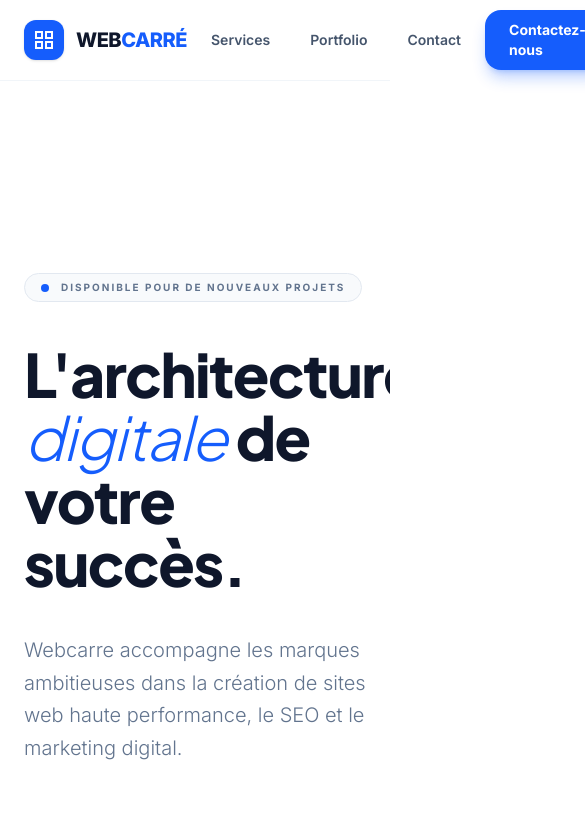
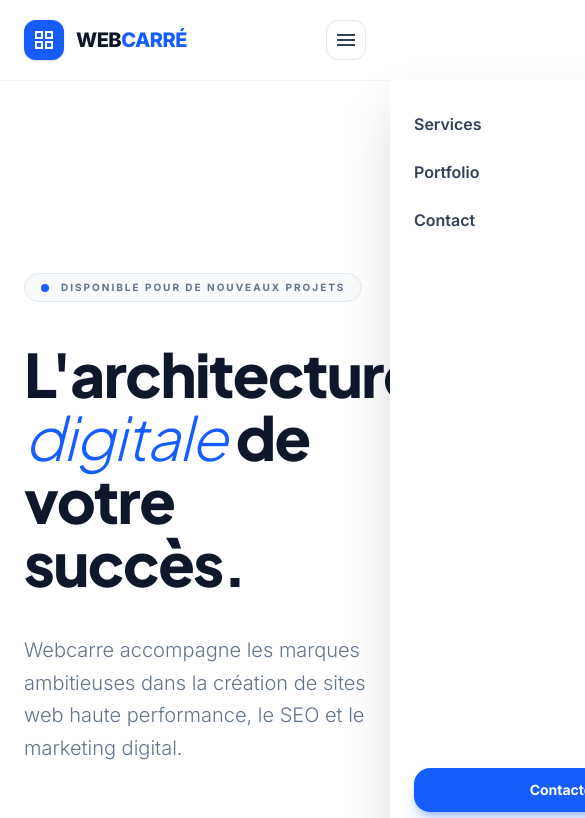
Before and after one commit to isazadesabuhi/webvous, a Next.js app: page / in a window 390 px wide. Shown: the top 818 px of the page, 585 px wide, since content can reach past the window. Built offline with nearby package versions, Linux system fonts and the light colour scheme.

Commit message:
Update Navbar.tsx

```diff
--- a/app/components/Navbar.tsx
+++ b/app/components/Navbar.tsx
@@ -1,4 +1,10 @@
+"use client";
+
+import { useState } from "react";
+
 export default function Navbar() {
+  const [open, setOpen] = useState(false);
+
   return (
     <header className="sticky top-0 z-50 border-b border-slate-100 bg-white backdrop-blur-md">
       <div className="mx-auto flex h-20 max-w-7xl items-center gap-6 px-6">
@@ -10,7 +16,7 @@ export default function Navbar() {
             WEB<span className="text-blue-600">CARRÉ</span>
           </span>
         </a>
-        <nav className="flex flex-1 items-center justify-center gap-10 text-sm font-semibold text-slate-600">
+        <nav className="hidden flex-1 items-center justify-center gap-10 text-sm font-semibold text-slate-600 md:flex">
           <a className="transition-colors hover:text-blue-600" href="/services">
             Services
           </a>
@@ -21,12 +27,50 @@ export default function Navbar() {
             Contact
           </a>
         </nav>
-        <a
-          className="rounded-2xl bg-blue-600 px-6 py-2.5 text-sm font-bold text-white shadow-lg shadow-blue-600/30 transition-all hover:bg-blue-500"
-          href="/contact"
-        >
-          Contactez-nous
-        </a>
+        <div className="ml-auto flex items-center gap-3 md:ml-0">
+          <a
+            className="hidden rounded-2xl bg-blue-600 px-6 py-2.5 text-sm font-bold text-white shadow-lg shadow-blue-600/30 transition-all hover:bg-blue-500 md:inline-flex"
+            href="/contact"
+          >
+            Contactez-nous
+          </a>
+          <button
+            aria-controls="primary-menu"
+            aria-expanded={open}
+            aria-label="Ouvrir le menu"
+            className="flex size-10 items-center justify-center rounded-xl border border-slate-200 text-slate-700 transition-colors hover:bg-slate-50 md:hidden"
+            onClick={() => setOpen((value) => !value)}
+            type="button"
+          >
+            <span className="material-symbols-outlined text-xl">menu</span>
+          </button>
+        </div>
+      </div>
+      <div
+        className={`fixed inset-x-0 top-20 z-40 h-[calc(100vh-5rem)] bg-white/98 px-6 py-8 text-base font-semibold text-slate-700 shadow-2xl transition-transform duration-300 ease-out md:hidden ${
+          open ? "translate-x-0" : "translate-x-full"
+        }`}
+        id="primary-menu"
+      >
+        <div className="mx-auto flex h-full max-w-7xl flex-col gap-6">
+          <a className="transition-colors hover:text-blue-600" href="/services">
+            Services
+          </a>
+          <a className="transition-colors hover:text-blue-600" href="/portfolio">
+            Portfolio
+          </a>
+          <a className="transition-colors hover:text-blue-600" href="/contact">
+            Contact
+          </a>
+          <div className="mt-auto">
+            <a
+              className="inline-flex w-full items-center justify-center rounded-2xl bg-blue-600 px-6 py-3 text-sm font-bold text-white shadow-lg shadow-blue-600/30 transition-all hover:bg-blue-500"
+              href="/contact"
+            >
+              Contactez-nous
+            </a>
+          </div>
+        </div>
       </div>
     </header>
   );
```
